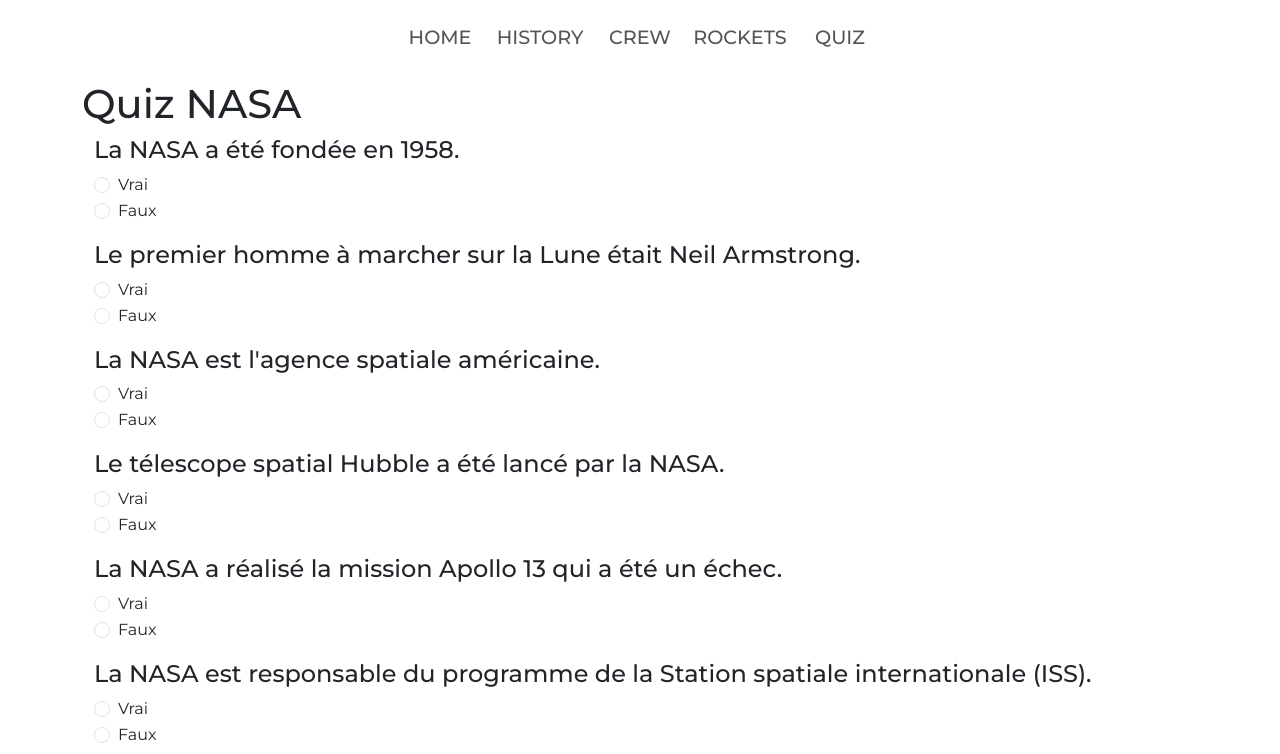
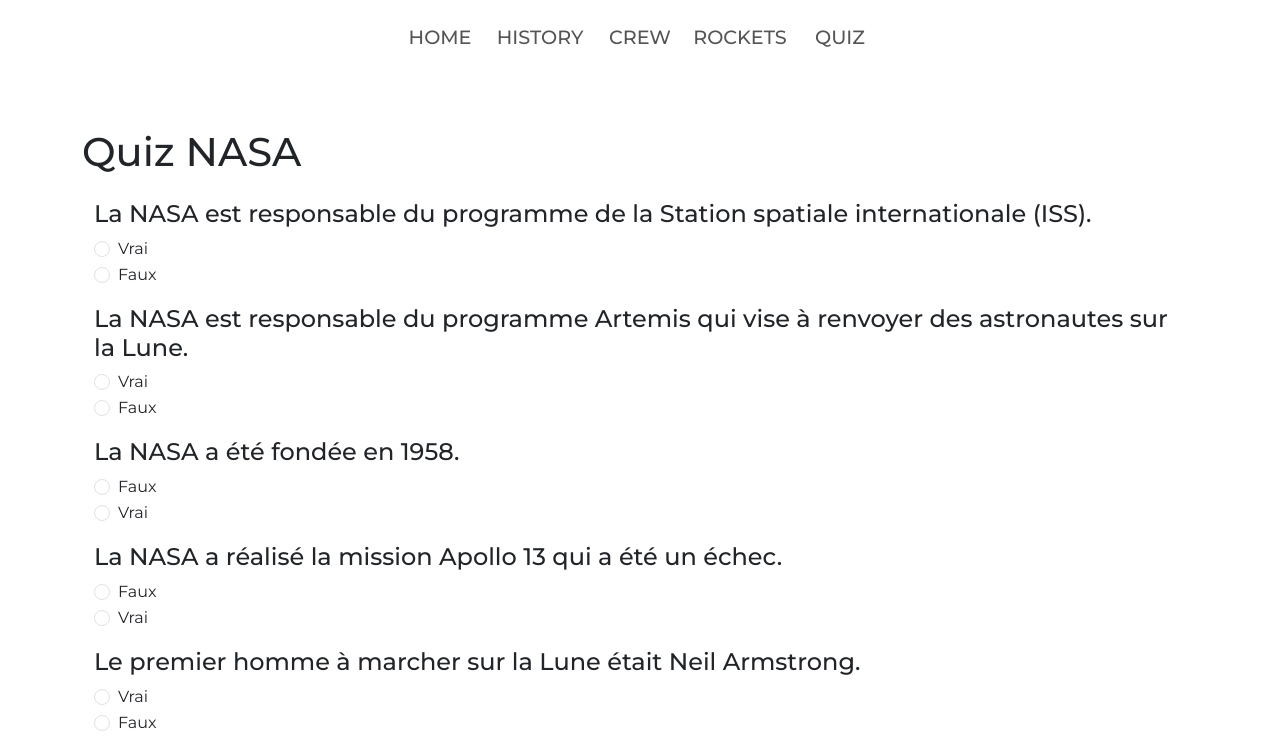
Before and after one commit to Clement-Julia/SpaceX, a React (Create React App) app: page /quizTest/0/0 in a window 1280 px wide. Shown: the top 754 px of the page. Built offline with nearby package versions, Linux system fonts and the light colour scheme.

Commit message:
fix: quizz

```diff
--- a/package.json
+++ b/package.json
@@ -9,6 +9,8 @@
     "axios": "^1.4.0",
     "date-fns": "^2.30.0",
     "react": "^18.2.0",
+    "react-countdown-circle-timer": "^3.2.1",
+    "react-countdown-clock": "^2.10.0",
     "react-dom": "^18.2.0",
     "react-hook-form": "^7.43.9",
     "react-loading": "^2.0.3",
--- a/src/components/data/quiz.js
+++ b/src/components/data/quiz.js
@@ -1,135 +1,165 @@
 const quizz = [
-    {
+	{
 		type: 'True or False',
 		quizz: [
 			{
 				title: 'Quiz NASA',
 				questions: [
 					{
+						id: 1,
 						question: 'La NASA a été fondée en 1958.',
 						answers: [
 							{
+								id: 1,
 								answer: 'Vrai',
 								correct: true,
 							},
 							{
+								id: 2,
 								answer: 'Faux',
 								correct: false,
 							},
 						],
 					},
 					{
+						id: 2,
 						question: 'Le premier homme à marcher sur la Lune était Neil Armstrong.',
 						answers: [
 							{
+								id: 1,
 								answer: 'Vrai',
 								correct: true,
 							},
 							{
+								id: 2,
 								answer: 'Faux',
 								correct: false,
 							},
 						],
 					},
 					{
+						id: 3,
 						question: "La NASA est l'agence spatiale américaine.",
 						answers: [
 							{
+								id: 1,
 								answer: 'Vrai',
 								correct: true,
 							},
 							{
+								id: 2,
 								answer: 'Faux',
 								correct: false,
 							},
 						],
 					},
 					{
+						id: 4,
 						question: 'Le télescope spatial Hubble a été lancé par la NASA.',
 						answers: [
 							{
+								id: 1,
 								answer: 'Vrai',
 								correct: true,
 							},
 							{
+								id: 2,
 								answer: 'Faux',
 								correct: false,
 							},
 						],
 					},
 					{
+						id: 5,
 						question: 'La NASA a réalisé la mission Apollo 13 qui a été un échec.',
 						answers: [
 							{
+								id: 1,
 								answer: 'Vrai',
 								correct: true,
 							},
 							{
+								id: 2,
 								answer: 'Faux',
 								correct: false,
 							},
 						],
 					},
 					{
+						id: 6,
 						question: 'La NASA est responsable du programme de la Station spatiale internationale (ISS).',
 						answers: [
 							{
+								id: 1,
 								answer: 'Vrai',
 								correct: true,
 							},
 							{
+								id: 2,
 								answer: 'Faux',
 								correct: false,
 							},
 						],
 					},
 					{
+						id: 7,
 						question: 'La NASA a envoyé des rovers sur Mars pour étudier la planète.',
 						answers: [
 							{
+								id: 1,
 								answer: 'Vrai',
 								correct: true,
 							},
 							{
+								id: 2,
 								answer: 'Faux',
 								correct: false,
 							},
 						],
 					},
 					{
+						id: 8,
 						question: 'La NASA a envoyé des humains sur Mars.',
 						answers: [
 							{
+								id: 1,
 								answer: 'Vrai',
 								correct: false,
 							},
 							{
+								id: 2,
 								answer: 'Faux',
 								correct: true,
 							},
 						],
 					},
 					{
+						id: 9,
 						question: 'La NASA a envoyé des sondes Voyager pour explorer les confins du système solaire.',
 						answers: [
 							{
+								id: 1,
 								answer: 'Vrai',
 								correct: true,
 							},
 							{
+								id: 2,
 								answer: 'Faux',
 								correct: false,
 							},
 						],
 					},
 					{
+						id: 10,
 						question: 'La NASA est responsable du programme Artemis qui vise à renvoyer des astronautes sur la Lune.',
 						answers: [
 							{
+								id: 1,
 								answer: 'Vrai',
 								correct: true,
 							},
 							{
+								id: 2,
 								answer: 'Faux',
 								correct: false,
 							},
@@ -141,130 +171,160 @@
 				title: 'Quiz Exploration spatiale',
 				questions: [
 					{
+						id: 1,
 						question: "L'être humain a déjà marché sur Mars.",
 						answers: [
 							{
+								id: 1,
 								answer: 'Vrai',
 								correct: false,
 							},
 							{
+								id: 2,
 								answer: 'Faux',
 								correct: true,
 							},
 						],
 					},
 					{
+						id: 2,
 						question: 'La sonde Voyager 1 a quitté le système solaire.',
 						answers: [
 							{
+								id: 1,
 								answer: 'Vrai',
 								correct: true,
 							},
 							{
+								id: 2,
 								answer: 'Faux',
 								correct: false,
 							},
 						],
 					},
 					{
+						id: 3,
 						question: 'La mission Apollo 11 a été la première à envoyer des humains sur la Lune.',
 						answers: [
 							{
+								id: 1,
 								answer: 'Vrai',
 								correct: true,
 							},
 							{
+								id: 2,
 								answer: 'Faux',
 								correct: false,
 							},
 						],
 					},
 					{
+						id: 4,
 						question: 'Le rover Curiosity a été envoyé sur Mars par la NASA.',
 						answers: [
 							{
+								id: 1,
 								answer: 'Vrai',
 								correct: true,
 							},
 							{
+								id: 2,
 								answer: 'Faux',
 								correct: false,
 							},
 						],
 					},
 					{
+						id: 5,
 						question: 'Le télescope spatial James Webb sera le successeur du télescope Hubble.',
 						answers: [
 							{
+								id: 1,
 								answer: 'Vrai',
 								correct: true,
 							},
 							{
+								id: 2,
 								answer: 'Faux',
 								correct: false,
 							},
 						],
 					},
 					{
+						id: 6,
 						question: 'La mission Rosetta a permis de poser un atterrisseur sur la comète Tchourioumov-Guérassimenko.',
 						answers: [
 							{
+								id: 1,
 								answer: 'Vrai',
 								correct: true,
 							},
 							{
+								id: 2,
 								answer: 'Faux',
 								correct: false,
 							},
 						],
 					},
 					{
+						id: 7,
 						question: 'Le vaisseau spatial New Horizons a survolé la planète Pluton en 2015.',
 						answers: [
 							{
+								id: 1,
 								answer: 'Vrai',
 								correct: true,
 							},
 							{
+								id: 2,
 								answer: 'Faux',
 								correct: false,
 							},
 						],
 					},
 					{
+						id: 8,
 						question: "La mission Mars Science Laboratory a été lancée par l'ESA (Agence spatiale européenne).",
 						answers: [
 							{
+								id: 1,
 								answer: 'Vrai',
 								correct: false,
 							},
 							{
+								id: 2,
 								answer: 'Faux',
 								correct: true,
 							},
 						],
 					},
 					{
+						id: 9,
 						question: "Le télescope spatial Chandra observe l'univers dans le domaine des rayons X.",
 						answers: [
 							{
+								id: 1,
 								answer: 'Vrai',
 								correct: true,
 							},
 							{
+								id: 2,
 								answer: 'Faux',
 								correct: false,
 							},
 						],
 					},
 					{
+						id: 10,
 						question: 'Le satellite Kepler a été lancé pour rechercher des exoplanètes.',
 						answers: [
 							{
+								id: 1,
 								answer: 'Vrai',
 								correct: true,
 							},
 							{
+								id: 2,
 								answer: 'Faux',
 								correct: false,
 							},
@@ -281,210 +341,260 @@
 				title: 'Quiz SpaceX',
 				questions: [
 					{
+						id: 1,
 						question: 'Quel entrepreneur a fondé SpaceX ?',
 						answers: [
 							{
+								id: 1,
 								answer: 'Elon Musk',
 								correct: true,
 							},
 							{
+								id: 2,
 								answer: 'Jeff Bezos',
 								correct: false,
 							},
 							{
+								id: 3,
 								answer: 'Richard Branson',
 								correct: false,
 							},
 							{
+								id: 4,
 								answer: 'Tim Cook',
 								correct: false,
 							},
 						],
 					},
 					{
+						id: 2,
 						question: 'Quelle est la première fusée réutilisable développée par SpaceX ?',
 						answers: [
 							{
+								id: 1,
 								answer: 'Falcon 1',
 								correct: false,
 							},
 							{
+								id: 2,
 								answer: 'Falcon 9',
 								correct: true,
 							},
 							{
+								id: 3,
 								answer: 'Falcon Heavy',
 								correct: false,
 							},
 							{
+								id: 4,
 								answer: 'Starship',
 								correct: false,
 							},
 						],
 					},
 					{
+						id: 3,
 						question: 'Quel est le nom du vaisseau spatial développé par SpaceX pour transporter des astronautes vers la Station spatiale internationale (ISS) ?',
 						answers: [
 							{
+								id: 1,
 								answer: 'Crew Dragon',
 								correct: true,
 							},
 							{
+								id: 2,
 								answer: 'Starliner',
 								correct: false,
 							},
 							{
+								id: 3,
 								answer: 'Dream Chaser',
 								correct: false,
 							},
 							{
+								id: 4,
 								answer: 'Orion',
 								correct: false,
 							},
 						],
 					},
 					{
+						id: 4,
 						question: 'Quel est le nom du projet de SpaceX visant à établir une colonie humaine sur Mars ?',
 						answers: [
 							{
+								id: 1,
 								answer: 'Red Planet',
 								correct: false,
 							},
 							{
+								id: 2,
 								answer: 'Mars One',
 								correct: false,
 							},
 							{
+								id: 3,
 								answer: 'Mars Base Alpha',
 								correct: false,
 							},
 							{
+								id: 4,
 								answer: 'Starship/Super Heavy',
 								correct: true,
 							},
 						],
 					},
 					{
+						id: 5,
 						question: 'Quel est le nom du premier touriste spatial qui a réservé un vol autour de la Lune avec SpaceX ?',
 						answers: [
 							{
+								id: 1,
 								answer: 'Elon Musk',
 								correct: false,
 							},
 							{
+								id: 2,
 								answer: 'Jeff Bezos',
 								correct: false,
 							},
 							{
+								id: 3,
 								answer: 'Yusaku Maezawa',
 								correct: true,
 							},
 							{
+								id: 4,
 								answer: 'Richard Branson',
 								correct: false,
 							},
 						],
 					},
 					{
+						id: 6,
 						question: "Quel est le nom du propulseur réutilisable de SpaceX qui est utilisé pour le retour et l'atterrissage des étages de fusée ?",
 						answers: [
 							{
+								id: 1,
 								answer: 'Dragon',
 								correct: false,
 							},
 							{
+								id: 2,
 								answer: 'Merlin',
 								correct: false,
 							},
 							{
+								id: 3,
 								answer: 'Starhopper',
 								correct: false,
 							},
 							{
+								id: 4,
 								answer: 'Falcon 9',
 								correct: true,
 							},
 						],
 					},
 					{
+						id: 7,
 						question: "Quelle est la première mission spatiale habitée de SpaceX à avoir transporté des astronautes vers l'ISS ?",
 						answers: [
 							{
+								id: 1,
 								answer: 'Crew-1',
 								correct: false,
 							},
 							{
+								id: 2,
 								answer: 'Demo-2',
 								correct: true,
 							},
 							{
+								id: 3,
 								answer: 'Inspiration4',
 								correct: false,
 							},
 							{
+								id: 4,
 								answer: 'Crew-2',
 								correct: false,
 							},
 						],
 					},
 					{
+						id: 8,
 						question: "Quel est le nom du projet de SpaceX visant à fournir un accès Internet haut débit depuis l'espace ?",
 						answers: [
 							{
+								id: 1,
 								answer: 'Starlink',
 								correct: true,
 							},
 							{
+								id: 2,
 								answer: 'GalaxyLink',
 								correct: false,
 							},
 							{
+								id: 3,
 								answer: 'SatelliteNet',
 								correct: false,
 							},
 							{
+								id: 4,
 								answer: 'SpaceNet',
 								correct: false,
 							},
 						],
 					},
 					{
+						id: 9,
 						question: 'Quel est le nom de la première mission de SpaceX à envoyer des civils en orbite sans astronautes professionnels à bord ?',
 						answers: [
 							{
+								id: 1,
 								answer: 'Crew-1',
 								correct: false,
 							},
 							{
+								id: 2,
 								answer: 'Demo-2',
 								correct: false,
 							},
 							{
+								id: 3,
 								answer: 'Inspiration4',
 								correct: true,
 							},
 							{
+								id: 4,
 								answer: 'Crew-2',
 								correct: false,
 							},
 						],
 					},
 					{
+						id: 10,
 						question: 'Quelle entreprise a été la première à envoyer une fusée réutilisable en orbite terrestre ?',
 						answers: [
 							{
+								id: 1,
 								answer: 'SpaceX',
 								correct: true,
 							},
 							{
+								id: 2,
 								answer: 'Blue Origin',
 								correct: false,
 							},
 							{
+								id: 3,
 								answer: 'Virgin Galactic',
 								correct: false,
 							},
 							{
+								id: 4,
 								answer: 'Roscosmos',
 								correct: false,
 							},
@@ -496,210 +606,260 @@
 				title: 'Quiz Astronomie',
 				questions: [
 					{
+						id: 1,
 						question: 'La Voie lactée est une :',
 						answers: [
 							{
+								id: 1,
 								answer: 'Galaxie spirale',
 								correct: true,
 							},
 							{
+								id: 2,
 								answer: 'Galaxie elliptique',
 								correct: false,
 							},
 							{
+								id: 3,
 								answer: 'Galaxie irrégulière',
 								correct: false,
 							},
 							{
+								id: 4,
 								answer: 'Galaxie naine',
 								correct: false,
 							},
 						],
 					},
 					{
+						id: 2,
 						question: 'La planète la plus proche du Soleil est :',
 						answers: [
 							{
+								id: 1,
 								answer: 'Vénus',
 								correct: false,
 							},
 							{
+								id: 2,
 								answer: 'Mars',
 								correct: false,
 							},
 							{
+								id: 3,
 								answer: 'Mercure',
 								correct: true,
 							},
 							{
+								id: 4,
 								answer: 'Jupiter',
 								correct: false,
 							},
 						],
 					},
 					{
+						id: 3,
 						question: 'Le soleil est une étoile de type :',
 						answers: [
 							{
+								id: 1,
 								answer: 'Naine blanche',
 								correct: false,
 							},
 							{
+								id: 2,
 								answer: 'Géante rouge',
 								correct: false,
 							},
 							{
+								id: 3,
 								answer: 'Naine rouge',
 								correct: false,
 							},
 							{
+								id: 4,
 								answer: 'Séquence principale',
 								correct: true,
 							},
 						],
 					},
 					{
+						id: 4,
 						question: "La constellation du Grand Chien contient l'étoile la plus brillante du ciel, nommée :",
 						answers: [
 							{
+								id: 1,
 								answer: 'Sirius',
 								correct: true,
 							},
 							{
+								id: 2,
 								answer: 'Véga',
 								correct: false,
 							},
 							{
+								id: 3,
 								answer: 'Polaris',
 								correct: false,
 							},
 							{
+								id: 4,
 								answer: 'Bételgeuse',
 								correct: false,
 							},
 						],
 					},
 					{
+						id: 5,
 						question: "Un astéroïde est un petit corps rocheux qui orbite autour du Soleil. Parmi les propositions suivantes, lequel n'est PAS un astéroïde ?",
 						answers: [
 							{
+								id: 1,
 								answer: 'Bennu',
 								correct: false,
 							},
 							{
+								id: 2,
 								answer: 'Cérès',
 								correct: false,
 							},
 							{
+								id: 3,
 								answer: 'Io',
 								correct: true,
 							},
 							{
+								id: 4,
 								answer: 'Vesta',
 								correct: false,
 							},
 						],
 					},
 					{
+						id: 6,
 						question: "La nébuleuse d'Orion est une :",
 						answers: [
 							{
+								id: 1,
 								answer: 'Nébuleuse planétaire',
 								correct: false,
 							},
 							{
+								id: 2,
 								answer: 'Nébuleuse obscure',
 								correct: false,
 							},
 							{
+								id: 3,
 								answer: 'Nébuleuse rémanente de supernova',
 								correct: false,
 							},
 							{
+								id: 4,
 								answer: "Région de formation d'étoiles",
 								correct: true,
 							},
 						],
 					},
 					{
+						id: 7,
 						question: 'Le nombre de planètes dans notre système solaire est :',
 						answers: [
 							{
+								id: 1,
 								answer: 'Huit',
 								correct: false,
 							},
 							{
+								id: 2,
 								answer: 'Neuf',
 								correct: true,
 							},
 							{
+								id: 3,
 								answer: 'Dix',
 								correct: false,
 							},
 							{
+								id: 4,
 								answer: 'Onze',
 								correct: false,
 							},
 						],
 					},
 					{
+						id: 8,
 						question: 'Le télescope spatial Kepler a été utilisé pour rechercher :',
 						answers: [
 							{
+								id: 1,
 								answer: 'Des comètes',
 								correct: false,
 							},
 							{
+								id: 2,
 								answer: 'Des supernovas',
 								correct: false,
 							},
 							{
+								id: 3,
 								answer: 'Des exoplanètes',
 								correct: true,
 							},
 							{
+								id: 4,
 								answer: 'Des astéroïdes',
 								correct: false,
 							},
 						],
 					},
 					{
+						id: 9,
 						question: "La ceinture d'astéroïdes est située entre les planètes :",
 						answers: [
 							{
+								id: 1,
 								answer: 'Terre et Mars',
 								correct: true,
 							},
 							{
+								id: 2,
 								answer: 'Mars et Jupiter',
 								correct: false,
 							},
 							{
+								id: 3,
 								answer: 'Jupiter et Saturne',
 								correct: false,
 							},
 							{
+								id: 4,
 								answer: 'Saturne et Uranus',
 								correct: false,
 							},
 						],
 					},
 					{
+						id: 10,
 						question: 'La comète de Halley revient près de la Terre tous les :',
 						answers: [
 							{
+								id: 1,
 								answer: '76 ans',
 								correct: true,
 							},
 							{
+								id: 2,
 								answer: '88 ans',
 								correct: false,
 							},
 							{
+								id: 3,
 								answer: '100 ans',
 								correct: false,
 							},
 							{
+								id: 4,
 								answer: '120 ans',
 								correct: false,
 							},
@@ -708,7 +868,7 @@
 				],
 			},
 		],
-	}
+	},
 ]
 
 export default quizz
--- a/src/components/pages/QuizTest.js
+++ b/src/components/pages/QuizTest.js
@@ -1,34 +1,145 @@
-import { useState } from 'react'
+import { useRef, useState } from 'react'
 import { Link, useParams, useNavigate } from 'react-router-dom'
 import { toast } from 'react-toastify'
 import '../../assets/style/components/History.css'
 import Quizz from '../data/quiz'
+import { CountdownCircleTimer } from 'react-countdown-circle-timer'
+
+function shuffleArray(array) {
+	for (let i = array.length - 1; i > 0; i--) {
+		const j = Math.floor(Math.random() * (i + 1))
+		;[array[i], array[j]] = [array[j], array[i]]
+	}
+	return array
+}
 
 const QuizTest = () => {
 	const [data, setData] = useState([])
+	const [isPlaying, setIsPlaying] = useState(true)
 	const { id, type } = useParams()
 	const navigate = useNavigate()
 
 	let quizz = Quizz[type]['quizz'][id]
+	quizz.questions = shuffleArray(quizz.questions);
+	let mark = 0
+	let completed = false
 
 	if (!quizz) {
 		navigate('/quiz/')
 		toast.error(`Aucun quiz trouvé`)
 	}
 
+	/**
+	 * The function saves answers to a dataset based on the target's parent and answer data.
+	 * @param e - The parameter "e" is an event object that is passed to the function when it is called.
+	 * It contains information about the event that triggered the function, such as the target element and
+	 * any data attributes associated with it. In this case, the function is likely being used as an event
+	 * handler for a
+	 */
+	const saveAnswers = (e) => {
+		data[e.target.dataset.parent] = e.target.dataset.answer
+		setData(data)
+	}
+
+	/**
+	 * The function shows the result of a quiz and displays a toast message based on the user's score.
+	 */
+	const showResult = () => {
+		completed = true
+		setIsPlaying(false)
+
+		quizz.questions.map((quiz, i) => {
+			quiz.answers.map((answer, a) => {
+				let element = document.querySelector(`[data-parent='${quiz.id}'][data-answer='${answer.id}'][data-label='1']`)
+				if (answer.correct == true) {
+					console.log(answer.answer);
+					console.log(element);
+					console.log("")
+					element.classList.add('text-green')
+					if (answer.id == data[quiz.id]) {
+						mark++
+					}
+				} else {
+					element.classList.add('text-red')
+				}
+			})
+		})
+
+		if (mark >= 0 && mark <= 4) {
+			toast.error(`Vous avez eu ${mark}/10`)
+		} else if (mark > 4 && mark < 8) {
+			toast.warning(`Vous avez eu ${mark}/10`)
+		} else {
+			toast.success(`Vous avez eu ${mark}/10`)
+		}
+	}
+
+	/**
+	 * The function renders a countdown timer with animation effects.
+	 * @returns The function `renderTime` returns a JSX element that displays the remaining time. It also
+	 * uses `useRef` and `useState` hooks to keep track of the current and previous time values, and to
+	 * trigger a re-render when the time is up.
+	 */
+	const renderTime = ({ remainingTime }) => {
+		if (completed) {
+			remainingTime = 0
+		}
+		const currentTime = useRef(remainingTime)
+		const prevTime = useRef(null)
+		const isNewTimeFirstTick = useRef(false)
+		const [, setOneLastRerender] = useState(0)
+
+		if (currentTime.current !== remainingTime) {
+			isNewTimeFirstTick.current = true
+			prevTime.current = currentTime.current
+			currentTime.current = remainingTime
+		} else {
+			isNewTimeFirstTick.current = false
+		}
+
+		if (remainingTime === 0) {
+			setTimeout(() => {
+				setOneLastRerender((val) => val + 1)
+			}, 20)
+		}
+
+		const isTimeUp = isNewTimeFirstTick.current
+
+		return (
+			<div className='time-wrapper'>
+				<div key={remainingTime} className={`time ${isTimeUp ? 'up' : ''}`}>
+					{remainingTime && isPlaying ? remainingTime : `${mark}/10`}
+				</div>
+				{prevTime.current !== null && (
+					<div key={prevTime.current} className={`time ${!isTimeUp ? 'down' : ''}`}>
+						{prevTime.current}
+					</div>
+				)}
+			</div>
+		)
+	}
+
 	return (
-		<div className='container mt-10'>
-			<div>
-				<h1 className='mb-2'>{quizz.title}</h1>
+		<div className='container pt-10'>
+			<div className='pt-5'>
+				<h1 className='mb-4'>{quizz.title}</h1>
+				<div className='timer'>
+					<div id='timer-element' className='timer-wrapper'>
+						<CountdownCircleTimer isPlaying={isPlaying} duration={60} colors={['#69e279', '#f6ad06', '#901403']} colorsTime={[60, 30, 0]} onComplete={showResult}>
+							{renderTime}
+						</CountdownCircleTimer>
+					</div>
+				</div>
 				{quizz.questions.map((quiz, i) => {
+					quiz.answers = shuffleArray(quiz.answers);
 					return (
 						<div className='container pb-3' key={i}>
 							<h4>{quiz.question}</h4>
 							{quiz.answers.map((answer, a) => {
 								return (
 									<div key={a} className='form-check'>
-										<input className="form-check-input" id={`answer-${i}`} name={`answer-${i}`} type='radio' />
-										<label className='form-check-label' htmlFor='flexRadioDefault1'>
+										<input className='form-check-input uneditable-input' id={`answer-${i}`} name={`answer-${i}`} type='radio' onChange={(e) => saveAnswers(e)} data-parent={quiz.id} data-answer={answer.id} />
+										<label className='form-check-label' htmlFor='flexRadioDefault1' data-label='1' data-parent={quiz.id} data-answer={answer.id}>
 											{answer.answer}
 										</label>
 									</div>
@@ -37,6 +148,11 @@
 						</div>
 					)
 				})}
+				<div className='d-flex justify-content-center'>
+					<button className='btn btn-primary mb-2' onClick={showResult}>
+						Valider
+					</button>
+				</div>
 			</div>
 		</div>
 	)
```
Also changed, not shown: src/assets/style/index.css (+59 -2 lines), 1 other file (tests, documents, lock files or other folders).
